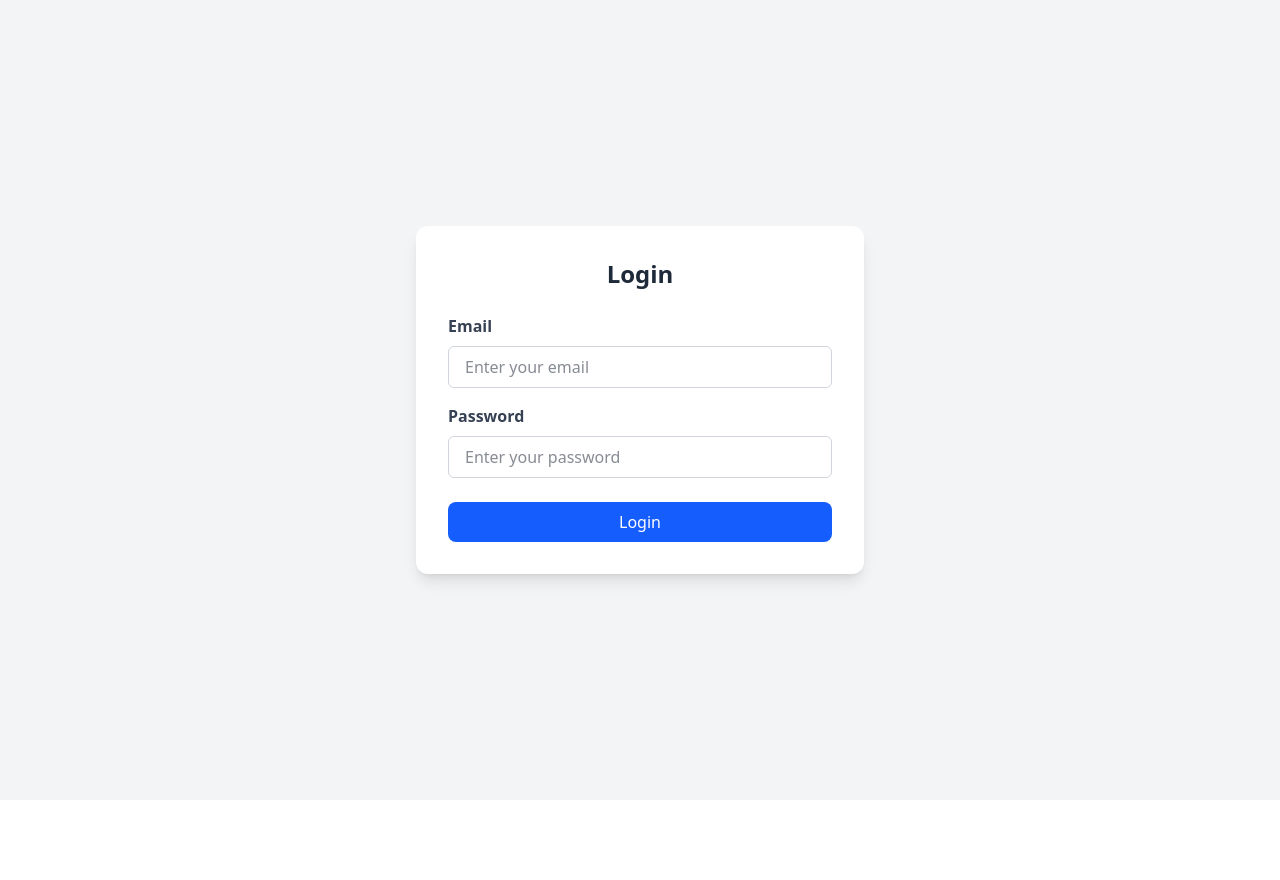
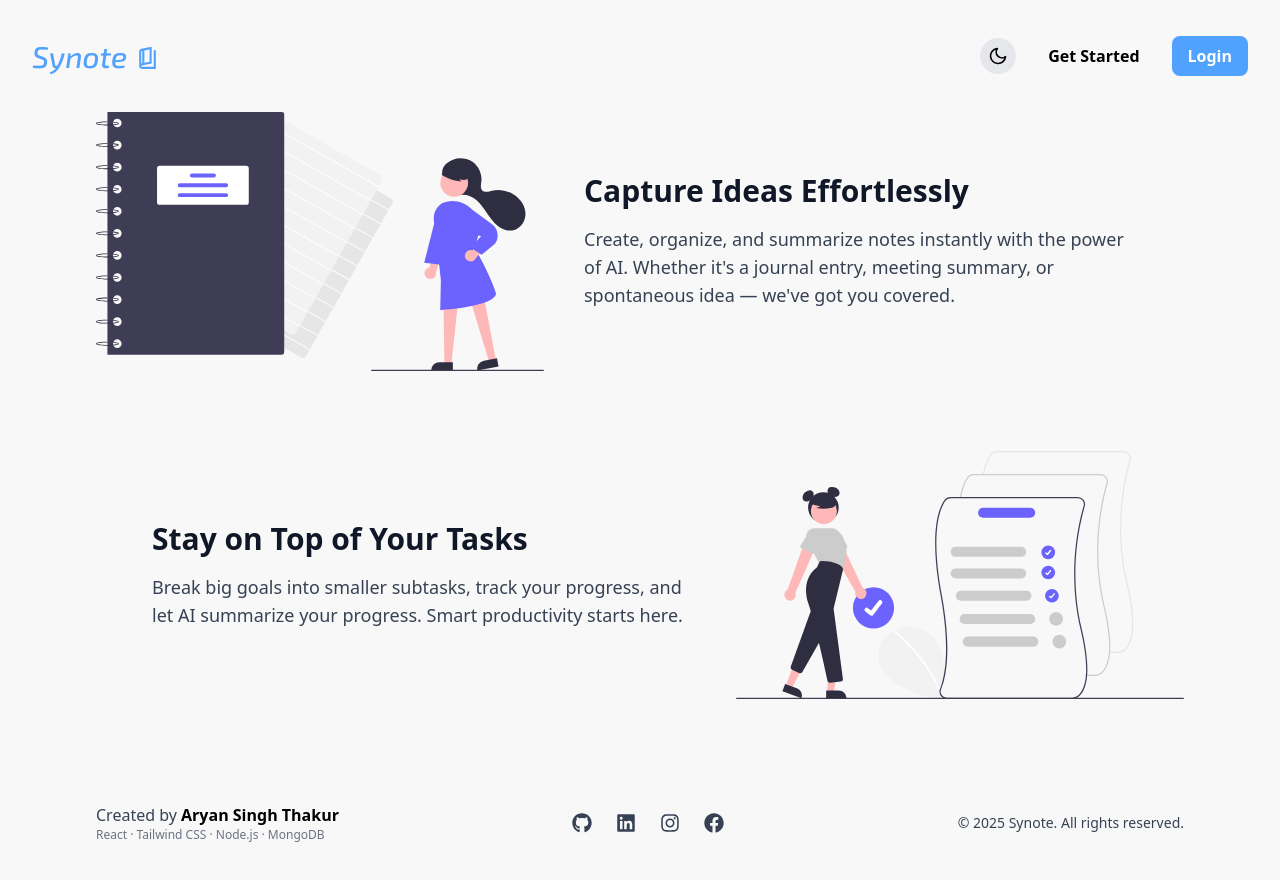
Before and after one commit to Aryan9inja/AI-Knowledge-Hub, a React (Vite) app in the folder client/: page / in a window 1280 px wide. Shown: the top 880 px of the page. Before the commit the page ends 800 px from the top, so only its background shows below. Built offline with nearby package versions, Linux system fonts and the light colour scheme; no server answers.

Commit message:
Add Landing Page

```diff
--- a/client/src/App.jsx
+++ b/client/src/App.jsx
@@ -1,9 +1,7 @@
-import SignUpForm from "./components/forms/signUpForm.jsx";
-import LandingNav from "./components/landingPage/landingNav.jsx";
-import LoginForm from "./components/forms/loginForm.jsx";
+import LandingPage from "./pages/landingPage.jsx";
 
 function App() {
-  return <LoginForm></LoginForm>;
+  return <LandingPage></LandingPage>;
 }
 
 export default App;
--- /dev/null
+++ b/client/src/components/landingPage/landingFooter.jsx
@@ -0,0 +1,63 @@
+import { FaGithub, FaLinkedin, FaInstagram, FaFacebook } from "react-icons/fa";
+
+function LandingFooter() {
+  return (
+    <footer className="w-full bg-light-background dark:bg-gray-900 text-gray-700 dark:text-gray-300 py-10 px-6 md:px-12 lg:px-24">
+      <div className="flex flex-col gap-6 md:flex-row justify-between items-center">
+        {/* Left: Creator Info */}
+        <div className="text-center md:text-left">
+          <p className="text-sm md:text-base">
+            Created by{" "}
+            <span className="font-semibold text-black dark:text-white">
+              Aryan Singh Thakur
+            </span>
+          </p>
+          <p className="text-xs text-gray-500 dark:text-gray-400">
+            React · Tailwind CSS · Node.js · MongoDB
+          </p>
+        </div>
+
+        {/* Center: Social Icons */}
+        <div className="flex gap-6 text-xl">
+          <a
+            href="https://github.com/Aryan9inja"
+            aria-label="GitHub"
+            target="_blank"
+            rel="noopener noreferrer"
+            className="hover:text-black dark:hover:text-white transition-colors"
+          >
+            <FaGithub />
+          </a>
+          <a
+            href="#"
+            aria-label="LinkedIn"
+            className="hover:text-blue-700 dark:hover:text-blue-400 transition-colors"
+          >
+            <FaLinkedin />
+          </a>
+          <a
+            href="#"
+            aria-label="Instagram"
+            className="hover:text-pink-600 dark:hover:text-pink-400 transition-colors"
+          >
+            <FaInstagram />
+          </a>
+          <a
+            href="#"
+            aria-label="Facebook"
+            className="hover:text-blue-600 dark:hover:text-blue-400 transition-colors"
+          >
+            <FaFacebook />
+          </a>
+        </div>
+
+        {/* Right: Copyright */}
+        <div className="text-center md:text-right text-sm">
+          <p>© {new Date().getFullYear()} Synote. All rights reserved.</p>
+        </div>
+      </div>
+    </footer>
+  );
+}
+
+export default LandingFooter;
--- /dev/null
+++ b/client/src/components/landingPage/landingMain.jsx
@@ -0,0 +1,44 @@
+import NoteImage from "../../assets/NoteImage.svg";
+import TaskImage from "../../assets/TaskImage.svg";
+
+function LandingMain() {
+  return (
+    <main className="w-full pt-28 px-6 py-16 md:px-12 lg:px-24 bg-light-background dark:bg-gray-900 transition-colors duration-300">
+      {/* Notes Section */}
+      <section className="flex flex-col md:flex-row items-center gap-10 mb-20">
+        <img
+          src={NoteImage}
+          alt="Note taking"
+          className="w-full md:w-1/2 max-w-md"
+        />
+        <div className="text-center md:text-left md:w-1/2">
+          <h2 className="text-3xl font-bold mb-4 text-gray-900 dark:text-white">
+            Capture Ideas Effortlessly
+          </h2>
+          <p className="text-lg text-gray-700 dark:text-gray-300">
+            Create, organize, and summarize notes instantly with the power of AI. Whether it's a journal entry, meeting summary, or spontaneous idea — we've got you covered.
+          </p>
+        </div>
+      </section>
+
+      {/* Tasks Section */}
+      <section className="flex flex-col md:flex-row-reverse items-center gap-10">
+        <img
+          src={TaskImage}
+          alt="Task management"
+          className="w-full md:w-1/2 max-w-md"
+        />
+        <div className="text-center md:text-left md:w-1/2">
+          <h2 className="text-3xl font-bold mb-4 text-gray-900 dark:text-white">
+            Stay on Top of Your Tasks
+          </h2>
+          <p className="text-lg text-gray-700 dark:text-gray-300">
+            Break big goals into smaller subtasks, track your progress, and let AI summarize your progress. Smart productivity starts here.
+          </p>
+        </div>
+      </section>
+    </main>
+  );
+}
+
+export default LandingMain;
--- a/client/src/components/landingPage/landingNav.jsx
+++ b/client/src/components/landingPage/landingNav.jsx
@@ -3,19 +3,24 @@ import Button from "../ui/button.jsx";
 import ThemeButton from "../ui/themeButton.jsx";
 
 function LandingNav() {
-  // < className="pt-28"> for components under nav
+  // Use <div className="pt-28"> below this nav to avoid content hiding
 
   return (
     <div className="fixed top-0 left-0 z-50 w-full h-28 bg-light-background dark:bg-gray-900 flex justify-between items-center px-8 transition-colors duration-300">
-      <div className="flex items-center text-3xl font-Exo-2 font-medium italic text-blue-400">
+      {/* Brand + Tooltip */}
+      <div className="relative group cursor-pointer flex items-center text-3xl font-Exo-2 font-medium italic text-blue-400">
         Synote
         <Logo width="25" className="ml-2 mt-1" />
+        <div className="absolute top-full left-1/2 -translate-x-1/2 mt-2 w-max px-3 py-1 text-sm bg-black text-white rounded opacity-0 group-hover:opacity-100 transition-opacity">
+          Go to landing page
+        </div>
       </div>
 
+      {/* Right Side Buttons */}
       <div className="flex items-center space-x-4">
-        <ThemeButton></ThemeButton>
+        <ThemeButton />
         <Button
-          bgColor="bg-transparent hover:text-gray-500"
+          bgColor="bg-transparent hover:text-gray-500 dark:bg-transparent"
           textColor="text-black dark:text-white"
           className="font-semibold"
         >
--- /dev/null
+++ b/client/src/pages/landingPage.jsx
@@ -0,0 +1,15 @@
+import LandingMain from "../components/landingPage/landingMain.jsx";
+import LandingNav from "../components/landingPage/landingNav.jsx";
+import LandingFooter from "../components/landingPage/landingFooter.jsx";
+
+function LandingPage() {
+  return (
+    <>
+      <LandingNav></LandingNav>
+      <LandingMain></LandingMain>
+      <LandingFooter></LandingFooter>
+    </>
+  );
+}
+
+export default LandingPage;
```
Also changed, not shown: client/src/assets/NoteImage.svg (added), client/src/assets/TaskImage.svg (added).
